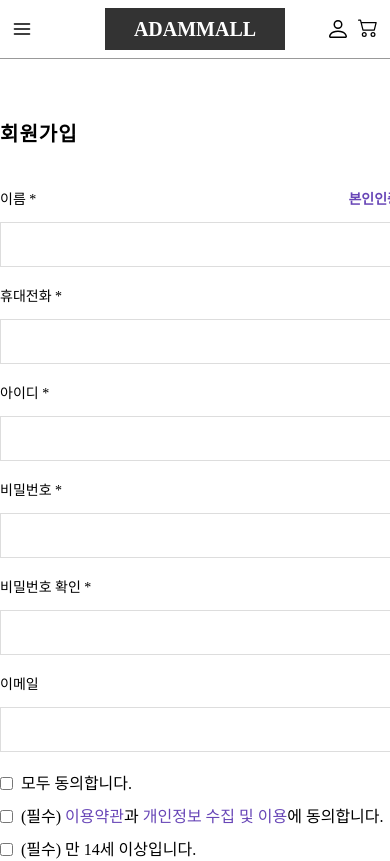
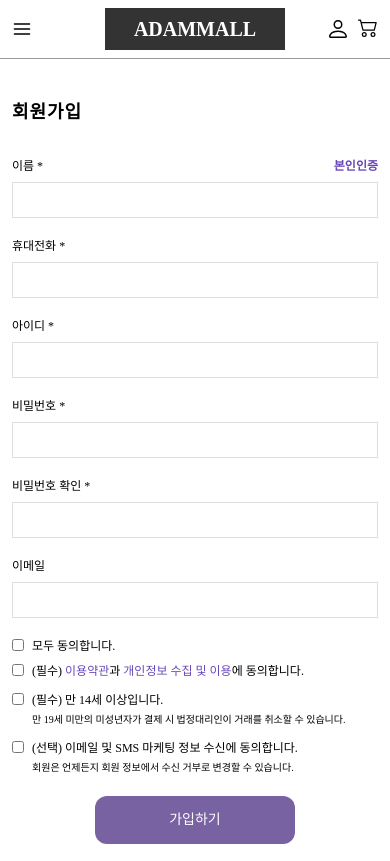
Before and after one commit to Jong-8/dshopmall, a Next.js app: page /signup in a window 390 px wide. Shown: the top 861 px of the page. Built offline with nearby package versions, Linux system fonts and the light colour scheme; a web font is replaced by a local one.

Commit message:
Fixed: 반응형 작업 23-10-06

```diff
--- a/components/Layout/SubLayout.tsx
+++ b/components/Layout/SubLayout.tsx
@@ -7,8 +7,8 @@ export default function SubLayout({ children, title }: SubLayoutProps) {
     <>
       <Header title={title} description={title} />
       <ContentLayout>
-        <div className="w-[400px] m-auto pt-[60px] pb-[70px]">
-          <div className="font-bold text-xl leading-8 tracking-wider mb-10">
+        <div className="w-[400px] m-auto pt-[60px] pb-[70px] max-md:w-[100%] max-md:px-3 max-md:pt-[40px]">
+          <div className="font-bold text-xl leading-8 tracking-wider mb-10 max-md:mb-8 max-md:text-lg">
             {title}
           </div>
           <div>{children}</div>
--- a/components/Live/LivePopup.tsx
+++ b/components/Live/LivePopup.tsx
@@ -289,7 +289,7 @@ export default function LivePopup({ id, onPopupBgClick }: LivePopupProps) {
                     onClick={() => onPrevClick(10)}
                   >
                     <GrRotateLeft />
-                    <div className="absolute top-[52%] left-[50%] translate-x-[-50%] translate-y-[-50%] text-[10px]">
+                    <div className="absolute top-[54%] left-[50%] translate-x-[-50%] translate-y-[-50%] text-[10px] max-md:left-[48%]">
                       10
                     </div>
                   </div>
@@ -304,7 +304,7 @@ export default function LivePopup({ id, onPopupBgClick }: LivePopupProps) {
                     onClick={() => onNextClick(10)}
                   >
                     <GrRotateRight />
-                    <div className="absolute top-[52%] left-[50%] translate-x-[-50%] translate-y-[-50%] text-[10px]">
+                    <div className="absolute top-[54%] left-[50%] translate-x-[-50%] translate-y-[-50%] text-[10px] max-md:left-[52%]">
                       10
                     </div>
                   </div>
--- a/components/Member/Button.tsx
+++ b/components/Member/Button.tsx
@@ -1,9 +1,9 @@
 export default function Button({
   text,
   type,
-  width = "w-[240px]",
-  height = "h-[54px]",
-  rounded = "rounded-[16px]",
+  width = "w-[240px] max-md:w-[200px]",
+  height = "h-[54px] max-md:h-[48px]",
+  rounded = "rounded-[16px] max-md:rounded-[12px]",
   theme = "black",
   name = "",
 }: ButtonProps) {
@@ -12,9 +12,9 @@ export default function Button({
       type={type}
       className={`${width} ${height} ${rounded} ${
         theme === "black"
-          ? "bg-[#7862a2] text-white hover:bg-[#7862a2]/80"
-          : "border border-[#7862a2] text-[#7862a2] hover:bg-[#7862a2] hover:text-white"
-      } ease-in-out duration-300`}
+          ? "bg-[#7862a2] text-white md:hover:bg-[#7862a2]/80"
+          : "border border-[#7862a2] text-[#7862a2] md:hover:bg-[#7862a2] md:hover:text-white"
+      } ease-in-out duration-300 max-md:text-sm`}
       name={name}
     >
       {text}
--- a/components/Member/Input.tsx
+++ b/components/Member/Input.tsx
@@ -10,13 +10,13 @@ export default function Input({
   return (
     <div>
       <div className="mb-5">
-        <div className="text-sm mb-3">{title}</div>
+        <div className="text-sm mb-3 max-md:text-xs max-md:mb-2">{title}</div>
         <div>
           <input
             name={name}
             type={type}
             value={value}
-            className="w-[100%] h-[45px] py-[10px] px-[15px] text-sm border border-[#ddd]"
+            className="w-[100%] h-[45px] py-[10px] px-[15px] text-sm border border-[#ddd] max-md:h-[36px]"
             onChange={onChange}
             readOnly={readonly}
             placeholder={placeholder}
--- a/components/Member/Verification.tsx
+++ b/components/Member/Verification.tsx
@@ -50,7 +50,7 @@ export default function Verification({
           readonly={true}
         />
         <button
-          className="absolute right-0 top-0 text-sm font-bold text-[#6846b7]"
+          className="absolute right-0 top-0 text-sm font-bold text-[#6846b7] max-md:text-xs"
           onClick={handleVerification}
         >
           본인인증
--- a/pages/login.tsx
+++ b/pages/login.tsx
@@ -58,12 +58,12 @@ export default function Login() {
           />
           <div className="flex justify-center mb-7">
             <Link href={"/findPassword"}>
-              <a className="text-sm font-medium text-[#6846b7]">
+              <a className="text-sm font-medium text-[#6846b7] max-md:text-xs">
                 비밀번호 찾기
               </a>
             </Link>
             <Link href={"/checkGuestOrder"}>
-              <a className="text-sm font-medium text-[#6846b7] ml-5">
+              <a className="text-sm font-medium text-[#6846b7] ml-5 max-md:text-xs">
                 비회원 주문 조회하기
               </a>
             </Link>
--- a/pages/signup.tsx
+++ b/pages/signup.tsx
@@ -128,7 +128,7 @@ export default function Signup() {
             onChange={onChange}
           />
         </div>
-        <div>
+        <div className="max-md:text-xs">
           <div className="flex mb-2">
             <div className="mr-2 pt-[1px]">
               <input
@@ -136,6 +136,7 @@ export default function Signup() {
                 value={allChk}
                 checked={allChk === 1 && true}
                 onChange={onAllChkChange}
+                className="max-md:w-3 max-md:h-3"
               />
             </div>
             <div onClick={onAllChkChange} className="cursor-pointer">
@@ -149,6 +150,7 @@ export default function Signup() {
                 value={requiredChk1}
                 checked={requiredChk1 === 1 && true}
                 onChange={onRequiredChk1Change}
+                className="max-md:w-3 max-md:h-3"
               />
             </div>
             <div onClick={onRequiredChk1Change} className="cursor-pointer">
@@ -164,12 +166,13 @@ export default function Signup() {
             </div>
           </div>
           <div className="flex mb-2">
-            <div className="mr-2 pt-[1px]">
+            <div className="mr-2 pt-[1px] max-md:pt-[5px]">
               <input
                 type="checkbox"
                 value={requiredChk2}
                 checked={requiredChk2 === 1 && true}
                 onChange={onRequiredChk2Change}
+                className="max-md:w-3 max-md:h-3"
               />
             </div>
             <div
@@ -177,19 +180,20 @@ export default function Signup() {
               className="cursor-pointer leading-6"
             >
               (필수) 만 14세 이상입니다.
-              <span className="block text-xs">
+              <span className="block text-xs max-md:text-[10px]">
                 만 19세 미만의 미성년자가 결제 시 법정대리인이 거래를 취소할 수
                 있습니다.
               </span>
             </div>
           </div>
           <div className="flex">
-            <div className="mr-2 pt-[1px]">
+            <div className="mr-2 pt-[1px] max-md:pt-[5px]">
               <input
                 type="checkbox"
                 value={selectChk}
                 checked={selectChk === 1 && true}
                 onChange={onSelectChkChange}
+                className="max-md:w-3 max-md:h-3"
               />
             </div>
             <div
@@ -197,7 +201,7 @@ export default function Signup() {
               className="cursor-pointer leading-6"
             >
               (선택) 이메일 및 SMS 마케팅 정보 수신에 동의합니다.
-              <span className="block text-xs">
+              <span className="block text-xs max-md:text-[10px]">
                 회원은 언제든지 회원 정보에서 수신 거부로 변경할 수 있습니다.
               </span>
             </div>
```
